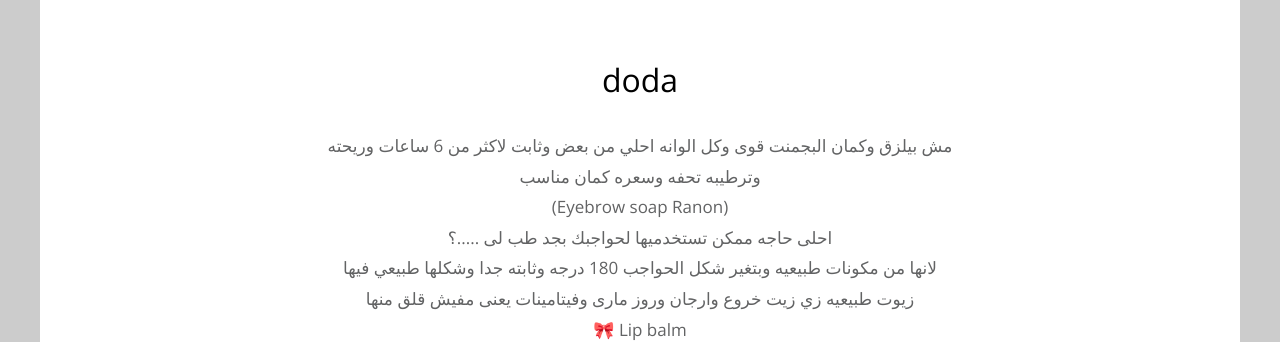
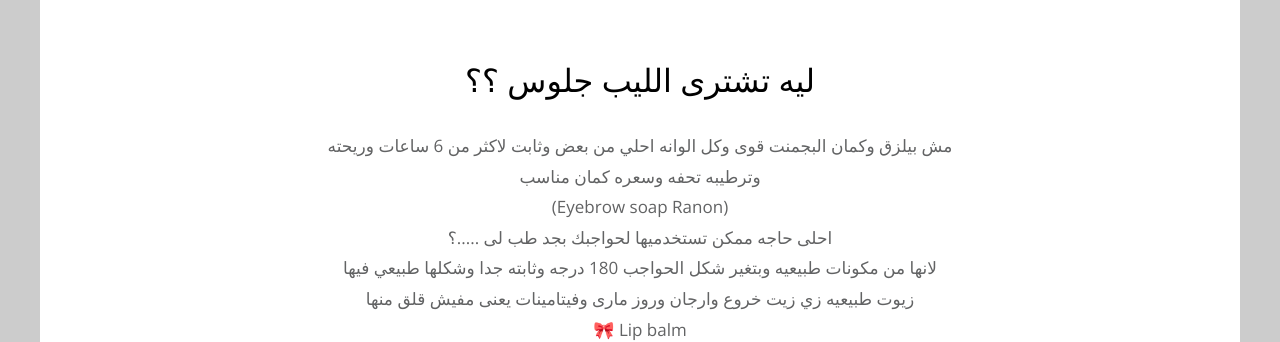
Before and after one commit to ranonGloss/ranongloss, a plain HTML site: page index.html in a window 1280 px wide. Shown: the part 462-804 px from the top of the page. Drawn offline with nearby package versions, Linux system fonts and the light colour scheme.

Commit message:
Update index.html

```diff
--- a/index.html
+++ b/index.html
@@ -52,7 +52,7 @@
       <main>
         <header class="row tm-welcome-section">
           <h2 class="col-12 text-center tm-section-title">
-		doda
+	 ليه تشترى الليب جلوس ؟؟
           </h2>
           <p class="col-12 text-center">
           مش بيلزق وكمان البجمنت قوى وكل الوانه احلي من بعض وثابت لاكثر من 6 ساعات وريحته وترطيبه تحفه وسعره كمان مناسب
```
